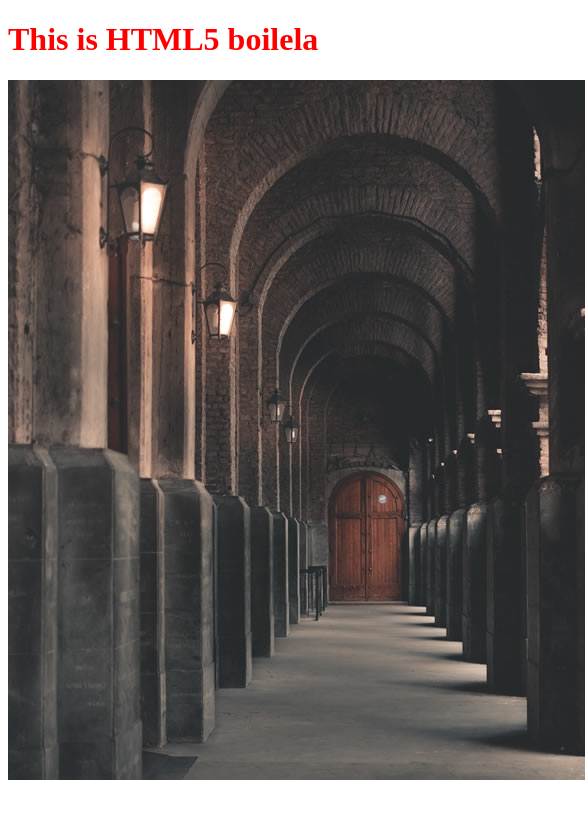
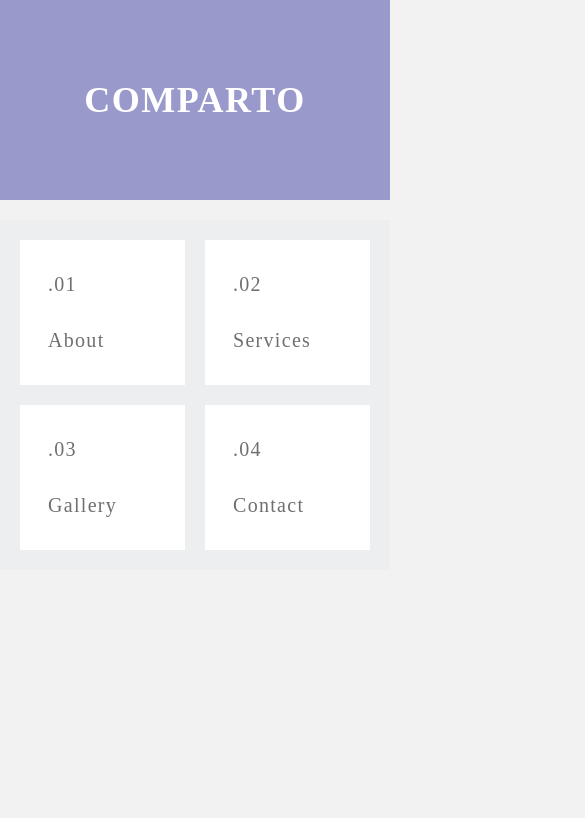
Before and after one commit to avadhutprabhudesai/template-comparto, a website built with webpack: page index.html in a window 390 px wide. Shown: the top 818 px of the page, 585 px wide, since content can reach past the window. Built offline with nearby package versions, Linux system fonts and the light colour scheme.

Commit message:
features: Created global header for the application and added responsive styles to it.

```diff
--- a/index.html
+++ b/index.html
@@ -7,7 +7,36 @@
     <title>CSS Grid</title>
   </head>
   <body>
-    <h1>This is HTML5 boilela</h1>
-    <img src="./src/assets/comparto-image-01.jpg" />
+    <div class="container">
+      <div class="header">
+        <div class="header__logo">Comparto</div>
+        <ul class="header__nav">
+          <li class="header__nav__item">
+            <a class="header__nav__item__link">
+              <span>.01</span>
+              <span>About</span>
+            </a>
+          </li>
+          <li class="header__nav__item">
+            <a class="header__nav__item__link">
+              <span>.02</span>
+              <span>Services</span>
+            </a>
+          </li>
+          <li class="header__nav__item">
+            <a class="header__nav__item__link">
+              <span>.03</span>
+              <span>Gallery</span>
+            </a>
+          </li>
+          <li class="header__nav__item">
+            <a class="header__nav__item__link">
+              <span>.04</span>
+              <span>Contact</span>
+            </a>
+          </li>
+        </ul>
+      </div>
+    </div>
   </body>
 </html>
--- a/package.json
+++ b/package.json
@@ -67,6 +67,7 @@
     "sass-loader": "^11.0.1",
     "style-loader": "^2.0.0",
     "stylelint": "^13.11.0",
+    "stylelint-config-prettier": "^8.0.2",
     "stylelint-config-sass-guidelines": "^8.0.0",
     "stylelint-config-standard": "^20.0.0",
     "stylelint-prettier": "^1.2.0",
--- /dev/null
+++ b/src/styles/_base.scss
@@ -0,0 +1,21 @@
+*,
+*::after,
+*::before {
+  margin: 0;
+  padding: 0;
+}
+
+html {
+  box-sizing: border-box;
+  font-size: 62.5%;
+  background: #f2f2f2;
+}
+
+body {
+  font-size: 1.6rem;
+}
+
+button {
+  background: transparent;
+  outline: none;
+}
--- /dev/null
+++ b/src/styles/_variables.scss
@@ -0,0 +1,5 @@
+$color-blue-bell: #9999cc;
+$color-porcelain: #edeeef;
+$color-white: #ffffff;
+$color-eunry: #cc9999;
+$color-dove-gray: #6f6f6f;
--- /dev/null
+++ b/src/styles/components/_header.scss
@@ -0,0 +1,68 @@
+.header {
+  display: grid;
+  grid-gap: 2rem;
+  grid-template-columns: 3fr 7fr;
+  grid-auto-rows: minmax(20rem, auto);
+
+  @media (max-width: 992px) {
+    grid-template-columns: 1fr;
+  }
+
+  &__logo {
+    display: grid;
+    place-items: center;
+    color: $color-white;
+    background-color: $color-blue-bell;
+    font-size: 3.6rem;
+    font-weight: 700;
+    letter-spacing: 1.5px;
+    text-transform: uppercase;
+    cursor: pointer;
+  }
+
+  &__nav {
+    display: grid;
+    grid-gap: 2rem;
+    justify-content: end;
+    align-content: end;
+    grid-template-columns: repeat(4, 14.5rem);
+    grid-auto-rows: minmax(14.5rem, auto);
+    padding: 20px;
+    background-color: $color-porcelain;
+    list-style-type: none;
+
+    @media (max-width: 992px) {
+      justify-content: center;
+      align-content: center;
+    }
+    @media (max-width: 520px) {
+      grid-template-columns: repeat(auto-fit, minmax(14.5rem, 1fr));
+      justify-content: center;
+      align-content: center;
+    }
+
+    &__item {
+      background: $color-white;
+      color: $color-dove-gray;
+      font-size: 2rem;
+      padding-left: 2.8rem;
+      letter-spacing: 1.3px;
+      cursor: pointer;
+      transition: transform 0.6s, background-color 0.4s, color 0.4s,
+        box-shadow 0.4s;
+
+      &__link {
+        height: 100%;
+        display: grid;
+        align-content: space-evenly;
+      }
+
+      &:hover {
+        background-color: $color-eunry;
+        color: $color-white;
+        box-shadow: 5px 7px 17px -5px rgba(105, 94, 94, 0.55);
+        transform: translateY(-1rem);
+      }
+    }
+  }
+}
--- a/src/styles/style.scss
+++ b/src/styles/style.scss
@@ -1,5 +1,8 @@
+@import './base';
 @import './variables';
+@import './components/header';
 
-h1 {
-  color: $color;
+.container {
+  max-width: 120rem;
+  margin: 0 auto;
 }
--- a/src/styles/variables.scss
+++ /dev/null
@@ -1 +0,0 @@
-$color: #f00;
--- a/webpack.config.js
+++ b/webpack.config.js
@@ -6,6 +6,11 @@ const ESLintPlugin = require('eslint-webpack-plugin');
 const StylelintPlugin = require('stylelint-webpack-plugin');
 
 module.exports = {
+  /**
+   * Setting target as 'web' is important
+   * Without this, webpack-dev-server does not work with .browserslistrc file
+   */
+  target: 'web',
   entry: './src/index.js',
   output: {
     path: path.resolve(__dirname, 'dist'),
@@ -47,11 +52,11 @@ module.exports = {
       exclude: 'node_modules',
       failOnWarning: true,
     }),
-    new StylelintPlugin({
-      emitError: true,
-      emitWarning: true,
-      failOnError: true,
-      failOnWarning: true,
-    }),
+    // new StylelintPlugin({
+    //   emitError: true,
+    //   emitWarning: true,
+    //   failOnError: true,
+    //   failOnWarning: true,
+    // }),
   ],
 };
```
Also changed, not shown: .stylelintrc.json, 1 other file.
